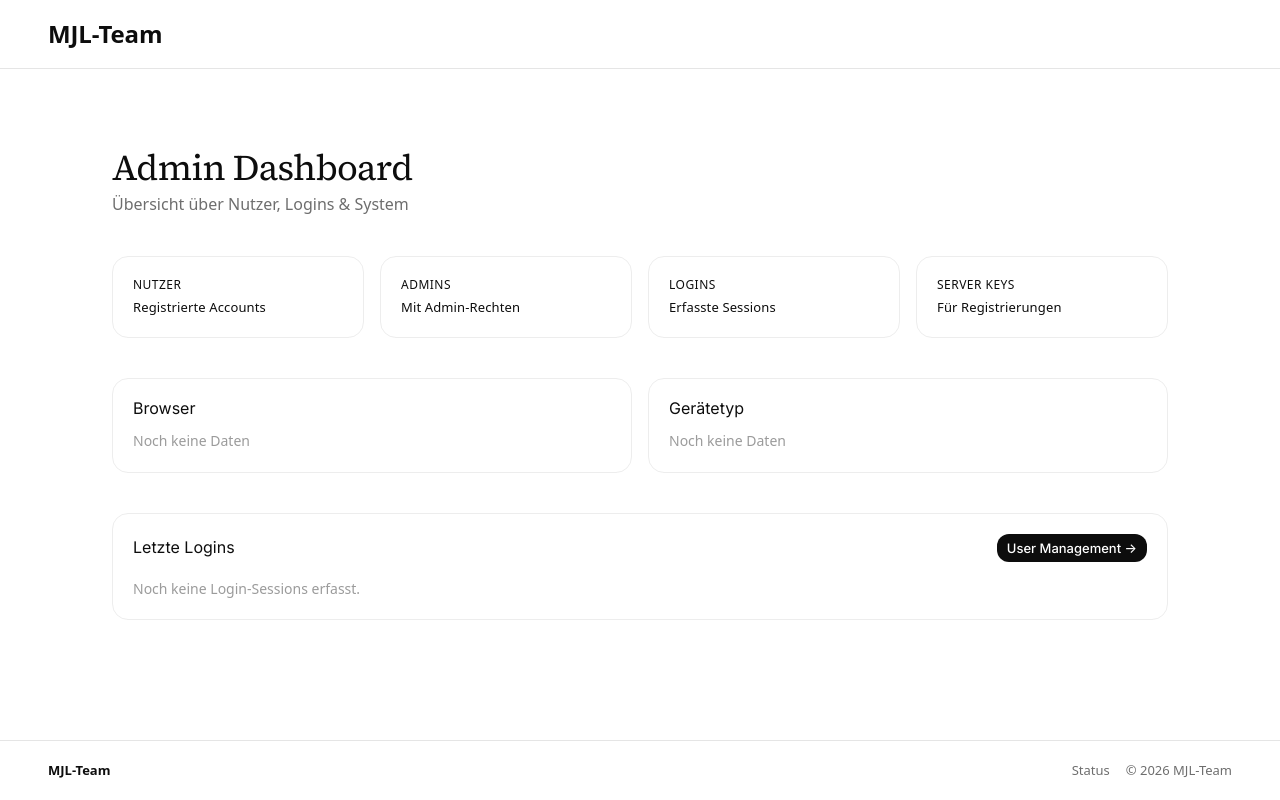
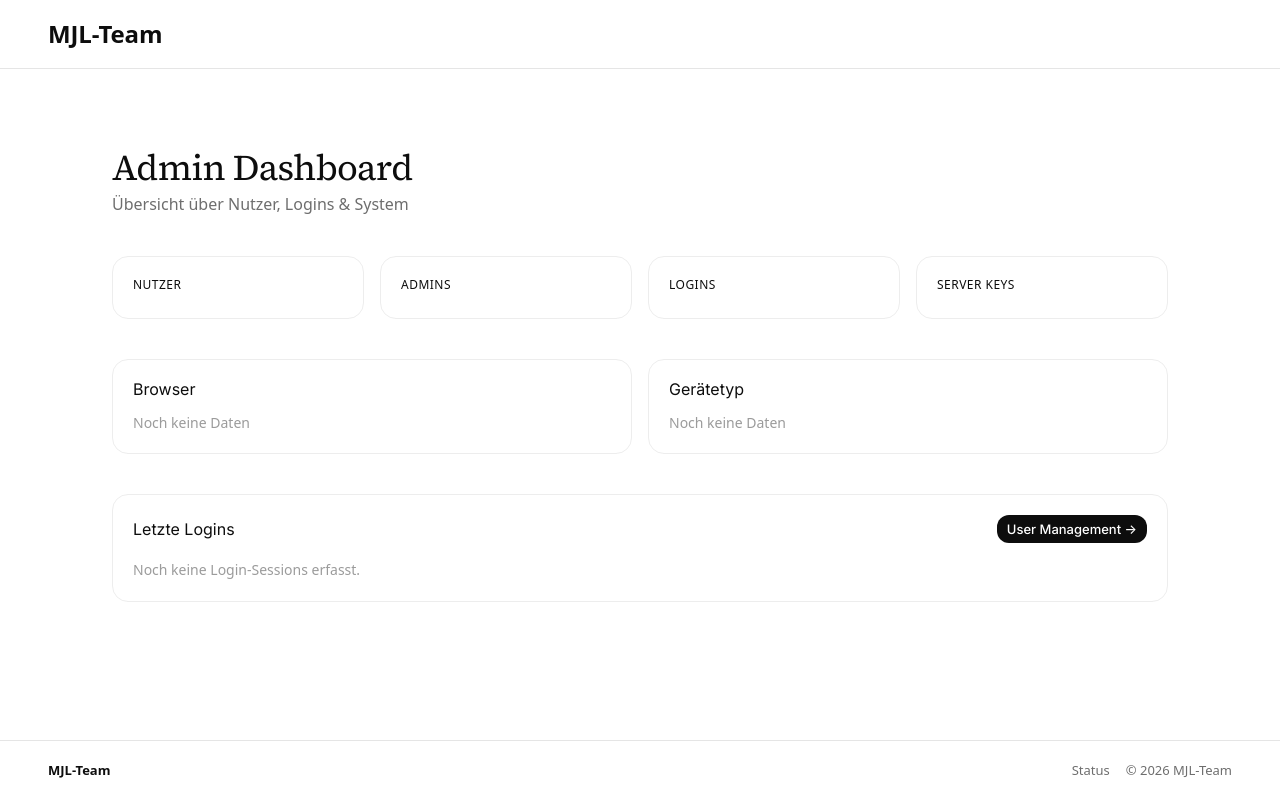
Before and after one commit to mjlteam/hub, a Flask app: template templates/admin/admin_dashboard.html in a window 1280 px wide. Run offline with Flask 3, Linux system fonts and the light colour scheme; the template is opened without the code that fills it, so the values that code supplies are empty; some libraries are stand-ins or nearby versions.

Commit message:
Remove Captions in Admin Dashboard

```diff
--- a/templates/admin/admin_dashboard.html
+++ b/templates/admin/admin_dashboard.html
@@ -14,22 +14,18 @@
         <div class="card" style="padding: 20px;">
             <p class="label" style="margin-bottom: 6px;">Nutzer</p>
             <p class="display" style="font-size: 2rem; margin: 0;">{{ total_users }}</p>
-            <p class="caption" style="margin-top: 4px;">Registrierte Accounts</p>
         </div>
         <div class="card" style="padding: 20px;">
             <p class="label" style="margin-bottom: 6px;">Admins</p>
             <p class="display" style="font-size: 2rem; margin: 0;">{{ admins }}</p>
-            <p class="caption" style="margin-top: 4px;">Mit Admin-Rechten</p>
         </div>
         <div class="card" style="padding: 20px;">
             <p class="label" style="margin-bottom: 6px;">Logins</p>
             <p class="display" style="font-size: 2rem; margin: 0;">{{ total_sessions }}</p>
-            <p class="caption" style="margin-top: 4px;">Erfasste Sessions</p>
         </div>
         <div class="card" style="padding: 20px;">
             <p class="label" style="margin-bottom: 6px;">Server Keys</p>
             <p class="display" style="font-size: 2rem; margin: 0;">{{ server_keys }}</p>
-            <p class="caption" style="margin-top: 4px;">Für Registrierungen</p>
         </div>
     </div>
 
```
